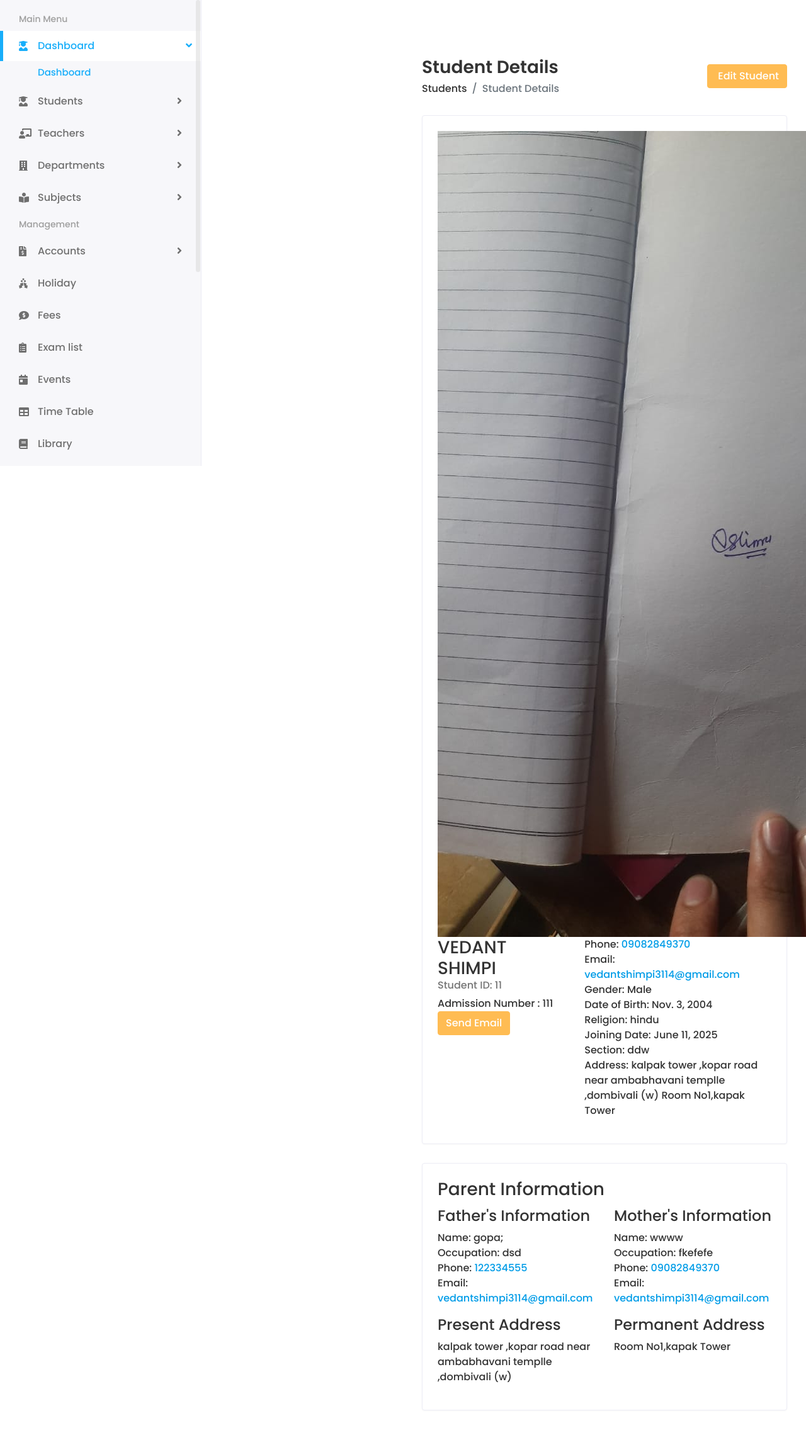
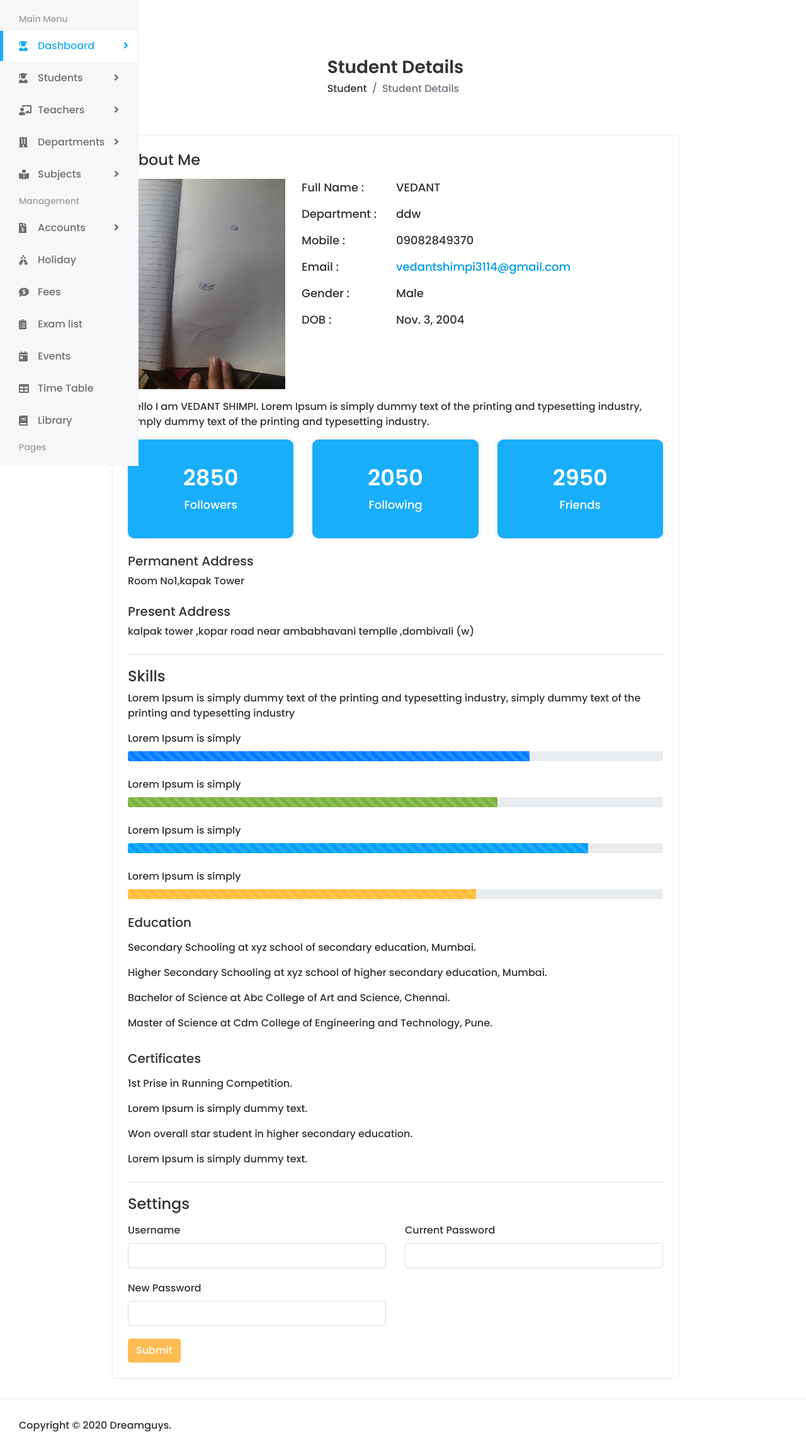
Before and after one commit to vedant3114/student-_management_system, a Django app: a page that uses templates/student/student-details.html in a window 1280 px wide; the page is wider, and only the part inside the window is pictured. Shown: the part 60-2366 px from the top of that part at 63% size. Before the commit the page ends 2300 px from the top of that part, so only its background shows below. Run offline with Django 5.2, Linux system fonts and the light colour scheme; a user stored in the database is signed in; data comes from the database, SQL or seed files in the repository; some libraries are stand-ins or nearby versions.

Commit message:
fixed  the css in student and school apps

```diff
--- a/templates/student/student-details.html
+++ b/templates/student/student-details.html
@@ -2,89 +2,238 @@
 {% load static %}
 
 {% block content %}
+<style>
+    .main-wrapper, .page-wrapper {
+        margin-left: 0 !important;
+        padding-left: 0 !important;
+    }
+    .page-wrapper {
+        margin-left: 0 !important;
+    }
+    .content.container-fluid {
+        padding-left: 16px !important;
+        padding-right: 24px !important;
+        margin-left: 0 !important;
+        max-width: 100% !important;
+        display: flex;
+        flex-direction: column;
+        align-items: center;
+    }
+    .card {
+        margin: 32px auto !important;
+        width: 100%;
+        max-width: 900px;
+        box-shadow: 0 2px 8px rgba(0,0,0,0.04);
+    }
+    .sidebar {
+        min-width: 220px;
+        max-width: 220px;
+    }
+    @media (min-width: 992px) {
+        .page-wrapper,
+        .content.container-fluid {
+            margin-left: 320px !important;
+            width: auto !important;
+            max-width: 100% !important;
+            box-sizing: border-box;
+        }
+        .card {
+            margin-left: 2px !important;
+            margin-right: 0 !important;
+            margin-top: 32px;
+            margin-bottom: 32px;
+            max-width: 900px;
+            box-shadow: 0 2px 8px rgba(0,0,0,0.04);
+        }
+    }
+    @media (max-width: 991px) {
+        .page-wrapper, .content.container-fluid {
+            margin-left: 0 !important;
+        }
+    }
+    .page-wrapper,
+    .content.container-fluid {
+        margin-left: 0 !important;
+        padding-left: 0 !important;
+        width: 100% !important;
+        max-width: 100% !important;
+        box-sizing: border-box;
+    }
+    .card {
+        margin-left: 0 !important;
+    }
+</style>
 <div class="page-wrapper">
     <div class="content container-fluid">
         <div class="page-header">
-            <div class="row align-items-center">
-                <div class="col">
+            <div class="row">
+                <div class="col-sm-12">
                     <h3 class="page-title">Student Details</h3>
                     <ul class="breadcrumb">
-                        <li class="breadcrumb-item"><a href="{% url 'student_list' %}">Students</a></li>
+                        <li class="breadcrumb-item"><a href="/student">Student</a></li>
                         <li class="breadcrumb-item active">Student Details</li>
                     </ul>
                 </div>
-                <div class="col-auto text-right float-right ml-auto">
-                    <a href="{% url 'edit_student' student.slug %}" class="btn btn-primary">
-                        <i class="fas fa-pencil"></i> Edit Student
-                    </a>
             </div>
         </div>
-        </div>
-
-        <div class="row">
-            <div class="col-sm-12">
         <div class="card">
             <div class="card-body">
                 <div class="row">
                     <div class="col-md-12">
-                                <div class="profile-view">
-                                    <div class="profile-img-wrap">
-                                        <div class="profile-img">
-                                            {% if student.student_image %}
-                                            <img src="{{ student.student_image.url }}" alt="Student Image">
-                                            {% else %}
-                                            <img src="{% static 'img/default-user.png' %}" alt="Default Image">
-                                            {% endif %}
-                                        </div>
-                                    </div>
-                                    <div class="profile-basic">
-                                        <div class="row">
-                                            <div class="col-md-5">
-                                                <div class="profile-info-left">
-                                                    <h3 class="user-name m-t-0 mb-0">{{ student.first_name }} {{ student.last_name }}</h3>
-                                                    <h6 class="text-muted">Student ID: {{ student.Student_ID }}</h6>
-                                                    <div class="staff-id">Admission Number : {{ student.admission_number }}</div>
-                                                    <div class="staff-msg"><a href="mailto:{{ student.email }}" class="btn btn-primary">Send Email</a></div>
-                                                </div>
-                                            </div>
-                                            <div class="col-md-7">
-                                                <ul class="personal-info">
+                        <div class="about-info">
+                            <h4>About Me</h4>
+                            <div class="media mt-3">
+                                <img src="{{student.student_image.url}}" class="mr-3" alt="...">
+                                <div class="media-body">
+                                    <ul>
                                         <li>
-                                                        <span class="title">Phone:</span>
-                                                        <span class="text"><a href="tel:{{ student.phone_number }}">{{ student.phone_number }}</a></span>
+                                            <span class="title-span">Full Name : </span>
+                                            <span class="info-span">{{ student.first_name}}</span>
                                         </li>
                                         <li>
-                                                        <span class="title">Email:</span>
-                                                        <span class="text"><a href="mailto:{{ student.email }}">{{ student.email }}</a></span>
+                                            <span class="title-span">Department : </span>
+                                            <span class="info-span">{{student.section}}</span>
                                         </li>
                                         <li>
-                                                        <span class="title">Gender:</span>
-                                                        <span class="text">{{ student.gender }}</span>
+                                            <span class="title-span">Mobile : </span>
+                                            <span class="info-span">{{student.phone_number}}</span>
                                         </li>
                                         <li>
-                                                        <span class="title">Date of Birth:</span>
-                                                        <span class="text">{{ student.date_of_birth }}</span>
+                                            <span class="title-span">Email : </span>
+                                            <span class="info-span"><a href="mailto:{{student.parent.father_email}}">{{student.parent.father_email}}</a></span>
                                         </li>
                                         <li>
-                                                        <span class="title">Religion:</span>
-                                                        <span class="text">{{ student.religion|default:"Not specified" }}</span>
+                                            <span class="title-span">Gender : </span>
+                                            <span class="info-span">{{student.gender}}</span>
                                         </li>
                                         <li>
-                                                        <span class="title">Joining Date:</span>
-                                                        <span class="text">{{ student.joining_date }}</span>
-                                                    </li>
-                                                    <li>
-                                                        <span class="title">Section:</span>
-                                                        <span class="text">{{ student.section|default:"Not specified" }}</span>
-                                                    </li>
-                                                    <li>
-                                                        <span class="title">Address:</span>
-                                                        <span class="text">{{ student.address }}</span>
+                                            <span class="title-span">DOB : </span>
+                                            <span class="info-span">{{student.date_of_birth}}</span>
                                         </li>
                                     </ul>
                                 </div>
                             </div>
+                            <div class="row mt-3">
+                                <div class="col-md-12">
+                                    <p>Hello I am {{ student.first_name }} {{ student.last_name }}. Lorem Ipsum is simply dummy text of the printing and typesetting industry, simply dummy text of the printing and typesetting industry.</p>
                                 </div>
+                            </div>
+                            <div class="row follow-sec">
+                                <div class="col-md-4 mb-3">
+                                    <div class="blue-box">
+                                        <h3>2850</h3>
+                                        <p>Followers</p>
+                                    </div>
+                                </div>
+                                <div class="col-md-4 mb-3">
+                                    <div class="blue-box">
+                                        <h3>2050</h3>
+                                        <p>Following</p>
+                                    </div>
+                                </div>
+                                <div class="col-md-4 mb-3">
+                                    <div class="blue-box">
+                                        <h3>2950</h3>
+                                        <p>Friends</p>
+                                    </div>
+                                </div>
+                            </div>
+                            <div class="row mt-2">
+                                <div class="col-md-12">
+                                    <h5>Permanent Address</h5>
+                                    <p>{{ student.parent.permanent_address }}</p>
+                                </div>
+                            </div>
+                            <div class="row mt-2">
+                                <div class="col-md-12">
+                                    <h5>Present Address</h5>
+                                    <p>{{ student.parent.present_address }}</p>
+                                </div>
+                            </div>
+                        </div>
+                    </div>
+                </div>
+                <div class="row mt-2">
+                    <div class="col-md-12">
+                        <div class="skill-info">
+                            <h4>Skills</h4>
+                            <p>Lorem Ipsum is simply dummy text of the printing and typesetting industry, simply dummy text of the printing and typesetting industry</p>
+                            <ul>
+                                <li>
+                                    <label>Lorem Ipsum is simply</label>
+                                    <div class="progress">
+                                        <div class="progress-bar progress-bar-striped progress-bar-animated" role="progressbar" aria-valuenow="75" aria-valuemin="0" aria-valuemax="100" style="width: 75%"></div>
+                                    </div>
+                                </li>
+                                <li>
+                                    <label>Lorem Ipsum is simply</label>
+                                    <div class="progress">
+                                        <div class="progress-bar progress-bar-striped progress-bar-animated bg-success" role="progressbar" aria-valuenow="69" aria-valuemin="0" aria-valuemax="100" style="width: 69%"></div>
+                                    </div>
+                                </li>
+                                <li>
+                                    <label>Lorem Ipsum is simply</label>
+                                    <div class="progress">
+                                        <div class="progress-bar progress-bar-striped progress-bar-animated bg-info" role="progressbar" aria-valuenow="86" aria-valuemin="0" aria-valuemax="100" style="width: 86%"></div>
+                                    </div>
+                                </li>
+                                <li>
+                                    <label>Lorem Ipsum is simply</label>
+                                    <div class="progress">
+                                        <div class="progress-bar progress-bar-striped progress-bar-animated bg-warning" role="progressbar" aria-valuenow="65" aria-valuemin="0" aria-valuemax="100" style="width: 65%"></div>
+                                    </div>
+                                </li>
+                            </ul>
+                            <div class="row mt-3">
+                                <div class="col-md-12">
+                                    <h5>Education</h5>
+                                    <p class="mt-3">Secondary Schooling at xyz school of secondary education, Mumbai.</p>
+                                    <p>Higher Secondary Schooling at xyz school of higher secondary education, Mumbai.</p>
+                                    <p>Bachelor of Science at Abc College of Art and Science, Chennai.</p>
+                                    <p>Master of Science at Cdm College of Engineering and Technology, Pune.</p>
+                                </div>
+                            </div>
+                            <div class="row mt-3">
+                                <div class="col-md-12">
+                                    <h5>Certificates</h5>
+                                    <p class="mt-3">1st Prise in Running Competition.</p>
+                                    <p>Lorem Ipsum is simply dummy text.</p>
+                                    <p>Won overall star student in higher secondary education.</p>
+                                    <p>Lorem Ipsum is simply dummy text.</p>
+                                </div>
+                            </div>
+                        </div>
+                    </div>
+                </div>
+                <div class="row mt-2">
+                    <div class="col-md-12">
+                        <div class="skill-info">
+                            <h4>Settings</h4>
+                            <form>
+                                <div class="row mt-3">
+                                    <div class="col-12 col-sm-6">
+                                        <div class="form-group">
+                                            <label>Username</label>
+                                            <input type="text" class="form-control">
+                                        </div>
+                                    </div>
+                                    <div class="col-12 col-sm-6">
+                                        <div class="form-group">
+                                            <label>Current Password</label>
+                                            <input type="password" class="form-control">
+                                        </div>
+                                    </div>
+                                    <div class="col-12 col-sm-6">
+                                        <div class="form-group">
+                                            <label>New Password</label>
+                                            <input type="password" class="form-control">
+                                        </div>
+                                    </div>
+                                    <div class="col-12">
+                                        <button type="submit" class="btn btn-primary">Submit</button>
+                                    </div>
+                                </div>
+                            </form>
                         </div>
                     </div>
                 </div>
@@ -93,69 +242,15 @@
     </div>
 </div>
 
-        <div class="row">
-            <div class="col-sm-12">
-                <div class="card">
-                    <div class="card-body">
-                        <h3 class="card-title">Parent Information</h3>
-                        <div class="row">
-                            <div class="col-md-6">
-                                <h4>Father's Information</h4>
-                                <ul class="personal-info">
-                                    <li>
-                                        <span class="title">Name:</span>
-                                        <span class="text">{{ student.parent.father_name }}</span>
-                                    </li>
-                                    <li>
-                                        <span class="title">Occupation:</span>
-                                        <span class="text">{{ student.parent.father_occupation }}</span>
-                                    </li>
-                                    <li>
-                                        <span class="title">Phone:</span>
-                                        <span class="text"><a href="tel:{{ student.parent.father_mobile }}">{{ student.parent.father_mobile }}</a></span>
-                                    </li>
-                                    <li>
-                                        <span class="title">Email:</span>
-                                        <span class="text"><a href="mailto:{{ student.parent.father_email }}">{{ student.parent.father_email }}</a></span>
-                                    </li>
-                                </ul>
+<footer>
+    <p>Copyright © 2020 Dreamguys.</p>
+</footer>
+
 </div>
-                            <div class="col-md-6">
-                                <h4>Mother's Information</h4>
-                                <ul class="personal-info">
-                                    <li>
-                                        <span class="title">Name:</span>
-                                        <span class="text">{{ student.parent.mother_name }}</span>
-                                    </li>
-                                    <li>
-                                        <span class="title">Occupation:</span>
-                                        <span class="text">{{ student.parent.mother_occupation }}</span>
-                                    </li>
-                                    <li>
-                                        <span class="title">Phone:</span>
-                                        <span class="text"><a href="tel:{{ student.parent.mother_mobile }}">{{ student.parent.mother_mobile }}</a></span>
-                                    </li>
-                                    <li>
-                                        <span class="title">Email:</span>
-                                        <span class="text"><a href="mailto:{{ student.parent.mother_email }}">{{ student.parent.mother_email }}</a></span>
-                                    </li>
-                                </ul>
-                            </div>
-                        </div>
-                        <div class="row">
-                            <div class="col-md-6">
-                                <h4>Present Address</h4>
-                                <p>{{ student.parent.present_address }}</p>
-                            </div>
-                            <div class="col-md-6">
-                                <h4>Permanent Address</h4>
-                                <p>{{ student.parent.permanent_address }}</p>
-                            </div>
-                        </div>
-                    </div>
-                </div>
-            </div>
-        </div>
-    </div>
-</div>
+
+<script src="{%static 'assets/js/jquery-3.6.0.min.js' %}"></script>
+<script src="{%static 'assets/js/popper.min.js' %}"></script>
+<script src="{%static 'assets/plugins/bootstrap/js/bootstrap.min.js' %}"></script>
+<script src="{%static 'assets/plugins/slimscroll/jquery.slimscroll.min.js' %}"></script>
+<script src="{%static 'assets/js/script.js' %}"></script>
 {% endblock %}
```
Lines whose indentation alone changed are shown as unchanged.
